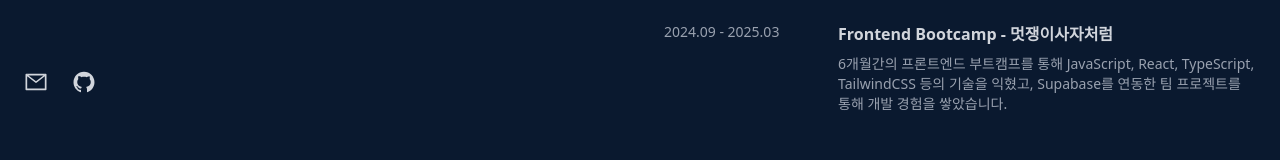
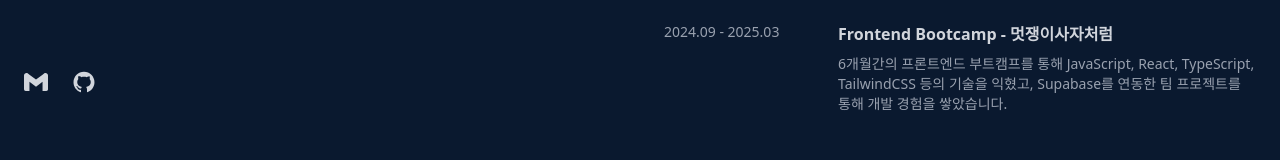
Before and after one commit to dlgudwn94/my-portfolio, a React (Vite) app in the folder my-portfolio/: page / in a window 1280 px wide. Shown: the part 586-746 px from the top of the page. Built offline with nearby package versions, Linux system fonts and the light colour scheme.

Commit message:
[Fix]: 기본 메일 앱이 등록 되어있지 않은 경우 빈 창이 뜨는 이슈 해결

```diff
--- a/my-portfolio/src/sections/Contact.tsx
+++ b/my-portfolio/src/sections/Contact.tsx
@@ -1,11 +1,12 @@
-import { AiOutlineMail, AiFillGithub } from "react-icons/ai";
+import { AiFillGithub } from "react-icons/ai";
+import { SiGmail } from "react-icons/si";
 
 function Contact() {
   return (
     <section id="contact" className="w-full px-6">
       <div className="flex justify-start gap-6 mt-4">
-        <a href="mailto:dlgudwn3739@gmail.com" target="_blank" rel="noopener noreferrer" className="text-gray-300 hover:text-teal-400 transition-colors" aria-label="Send Email">
-          <AiOutlineMail className="w-6 h-6" />
+        <a href="https://mail.google.com/mail/?view=cm&to=dlgudwn3739@gmail.com" target="_blank" rel="noopener noreferrer" className="text-gray-300 hover:text-teal-400 transition-colors" aria-label="Send Email via Gmail">
+          <SiGmail className="w-6 h-6" />
         </a>
 
         <a href="https://github.com/dlgudwn94" target="_blank" rel="noopener noreferrer" className="text-gray-300 hover:text-teal-400 transition-colors" aria-label="GitHub Profile">
```
